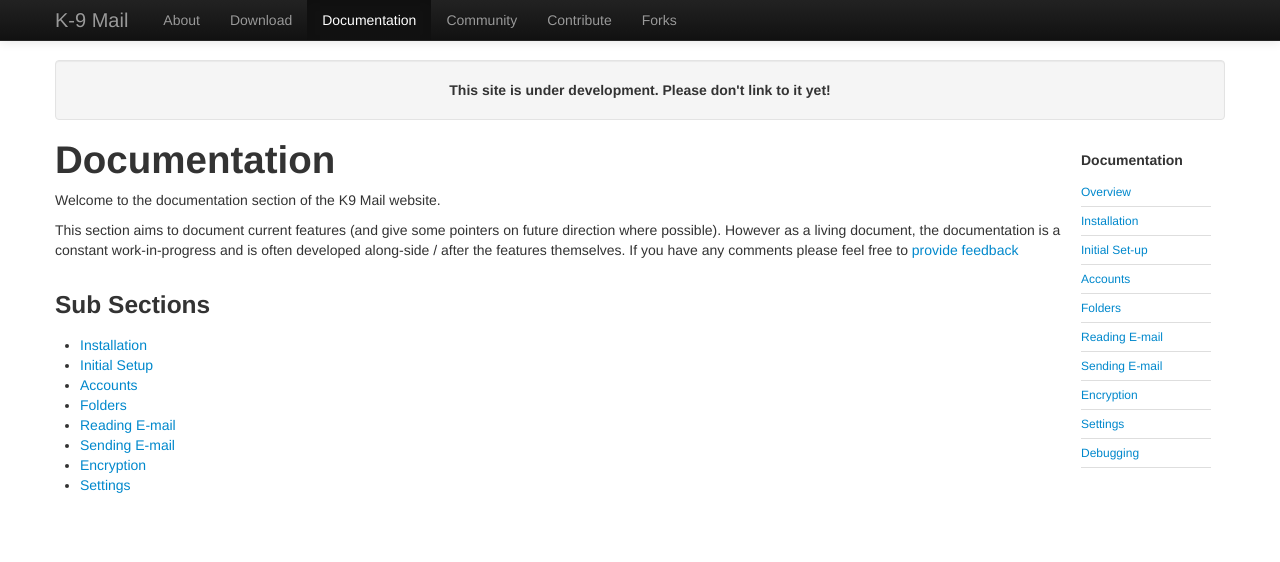
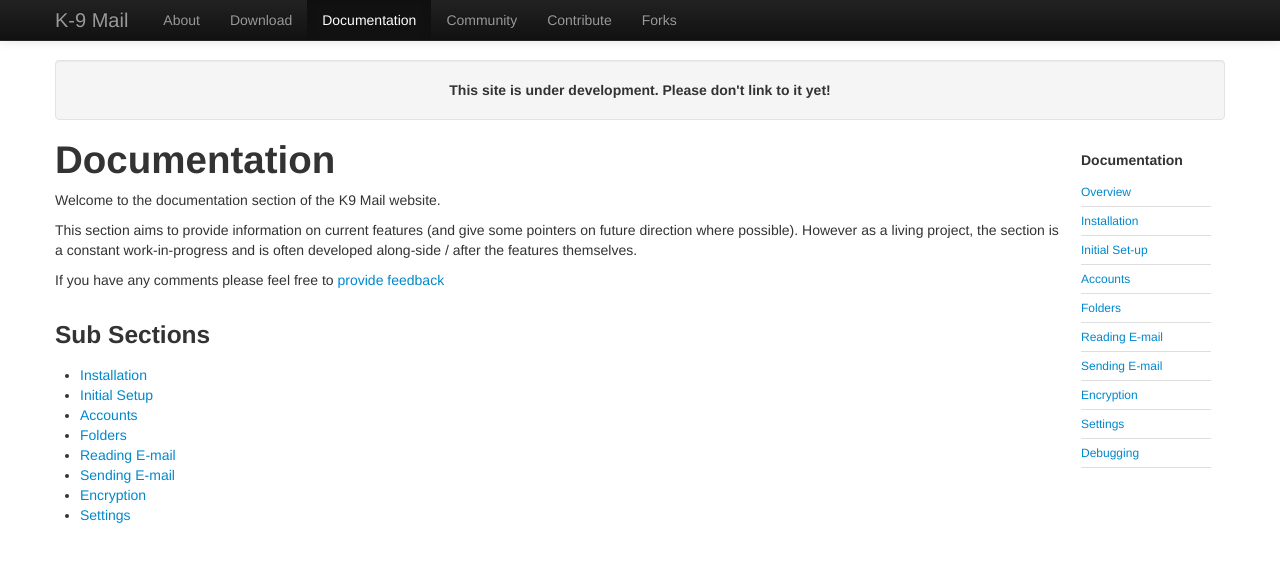
Before and after one commit to k9mail/k9mail.app, a Jekyll site: the page built from documentation.md, in a window 1280 px wide. Shown: the top 562 px of the page. Built offline with Jekyll 4.4.1, drawn with Linux system fonts in a browser that asks for light colours; nearby versions of some CDN libraries.

Commit message:
Update documentation.md

```diff
--- a/documentation.md
+++ b/documentation.md
@@ -10,7 +10,9 @@ layout: default
 
 Welcome to the documentation section of the K9 Mail website.
 
-This section aims to document current features (and give some pointers on future direction where possible). However as a living document, the documentation is a constant work-in-progress and is often developed along-side / after the features themselves. If you have any comments please feel free to <a href="contribute.md">provide feedback</a>
+This section aims to provide information on current features (and give some pointers on future direction where possible). However as a living project, the section is a constant work-in-progress and is often developed along-side / after the features themselves.
+
+If you have any comments please feel free to <a href="contribute.md">provide feedback</a>
 
 ### Sub Sections
 
```
